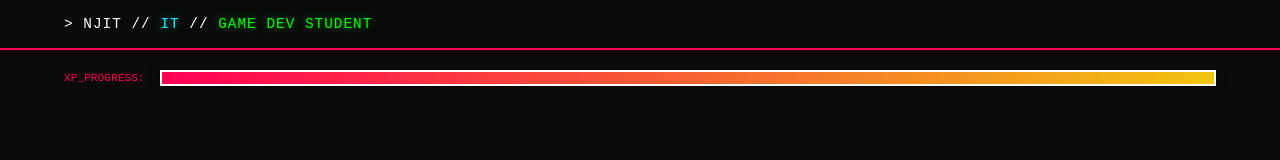
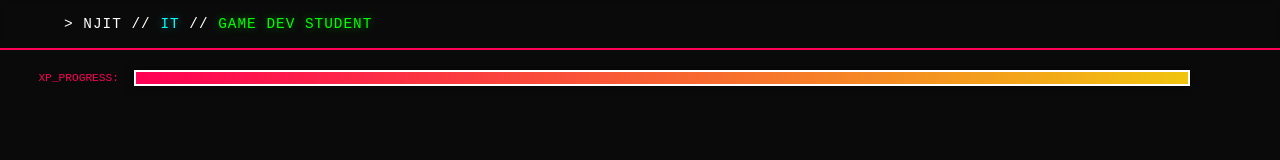
Before and after one commit to apr45/is117-GameDevPortfolio, a React (Vite) app: page / in a window 1280 px wide. Shown: the top 160 px of the page. Built offline with nearby package versions, Linux system fonts and the light colour scheme.

Commit message:
moving scenes and experience bar to the right a little bit

```diff
--- a/src/styles/index.css
+++ b/src/styles/index.css
@@ -69,11 +69,10 @@
   height: 100vh;
   display: flex;
   flex-direction: column;
-  align-items: center;
-  /* Push the entire stage down so it starts below the 60px header */
   justify-content: flex-start;
   padding-top: 80px;
-  z-index: 1;
+  align-items: flex-start;
+  z-index: 1000;
   pointer-events: none;
 }
 
@@ -105,6 +104,7 @@
   gap: 15px;
   pointer-events: none;
   margin-top: 10px; /* Space below the header */
+  margin-left: 3%;
 }
 
 .bar-label {
```
